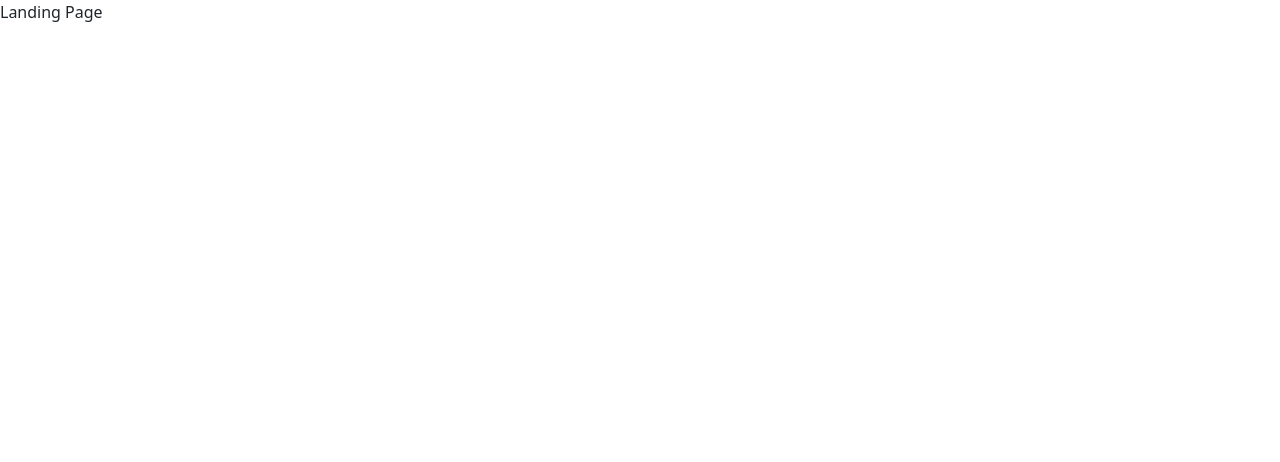
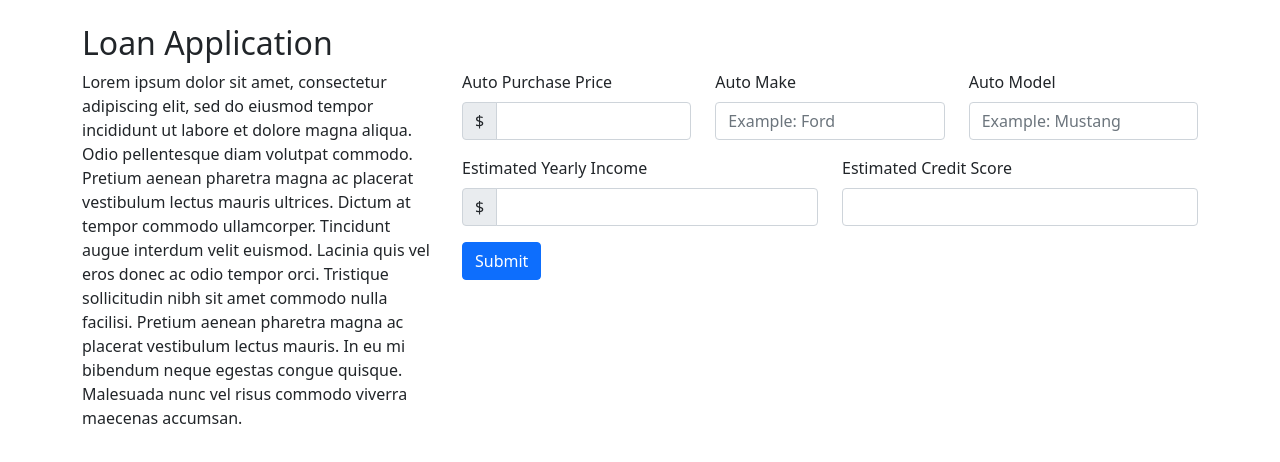
Before and after one commit to jacobmal/auto-loan-challenge, a React (Create React App) app: page / in a window 1280 px wide. Shown: the top 462 px of the page. Built offline with nearby package versions, Linux system fonts and the light colour scheme.

Commit message:
Create landing page form

```diff
--- a/src/Landing.tsx
+++ b/src/Landing.tsx
@@ -1,12 +1,56 @@
 import { FunctionComponent } from "react";
+import { FormControl, InputGroup, Button, Form, Container, Row, Col } from "react-bootstrap";
 
-interface LandingProps {
 
-}
+const Landing: FunctionComponent = () => {
+    // TODO:    Refactor to reduce duplication
+    //          Add field validation
+    return (
+        <Container>
+            <Row className="mt-4">
+                <h2>Loan Application</h2>
+                <Col>
+                    <p>Lorem ipsum dolor sit amet, consectetur adipiscing elit, sed do eiusmod tempor incididunt ut labore et dolore magna aliqua. Odio pellentesque diam volutpat commodo. Pretium aenean pharetra magna ac placerat vestibulum lectus mauris ultrices. Dictum at tempor commodo ullamcorper. Tincidunt augue interdum velit euismod. Lacinia quis vel eros donec ac odio tempor orci. Tristique sollicitudin nibh sit amet commodo nulla facilisi. Pretium aenean pharetra magna ac placerat vestibulum lectus mauris. In eu mi bibendum neque egestas congue quisque. Malesuada nunc vel risus commodo viverra maecenas accumsan.</p>
+                </Col>
+                <Col lg="8">
+                    <Form>
+                        <Row>
+                            <Form.Group as={Col} md="4" className="mb-3">
+                                <Form.Label>Auto Purchase Price</Form.Label>
+                                <InputGroup id="autoPurchasePrice">
+                                    <InputGroup.Text>$</InputGroup.Text>
+                                    <FormControl aria-label="Amount" />
+                                </InputGroup>
+                            </Form.Group>
+                            <Form.Group as={Col} md="4" className="mb-3" controlId="autoMake">
+                                <Form.Label>Auto Make</Form.Label>
+                                <Form.Control type="text" placeholder="Example: Ford" />
+                            </Form.Group>
+                            <Form.Group as={Col} md="4" className="mb-3" controlId="autoModel">
+                                <Form.Label>Auto Model</Form.Label>
+                                <Form.Control type="text" placeholder="Example: Mustang" />
+                            </Form.Group>
+                        </Row>
 
-const Landing: FunctionComponent<LandingProps> = () => {
-    return (
-        <div>Landing Page</div>
+                        <Row>
+                            <Form.Group as={Col} md="6" className="mb-3">
+                                <Form.Label>Estimated Yearly Income </Form.Label>
+                                <InputGroup id="estimatedYearlyIncome">
+                                    <InputGroup.Text>$</InputGroup.Text>
+                                    <FormControl aria-label="Amount" />
+                                </InputGroup>
+                            </Form.Group>
+                            <Form.Group as={Col} md="6" className="mb-3" controlId="estimatedCreditScore">
+                                <Form.Label>Estimated Credit Score </Form.Label>
+                                <Form.Control type="text" />
+                            </Form.Group>
+                        </Row>
+
+                        <Button variant="primary">Submit</Button>
+                    </Form>
+                </Col>
+            </Row>
+        </Container>
     );
 }
 
```
